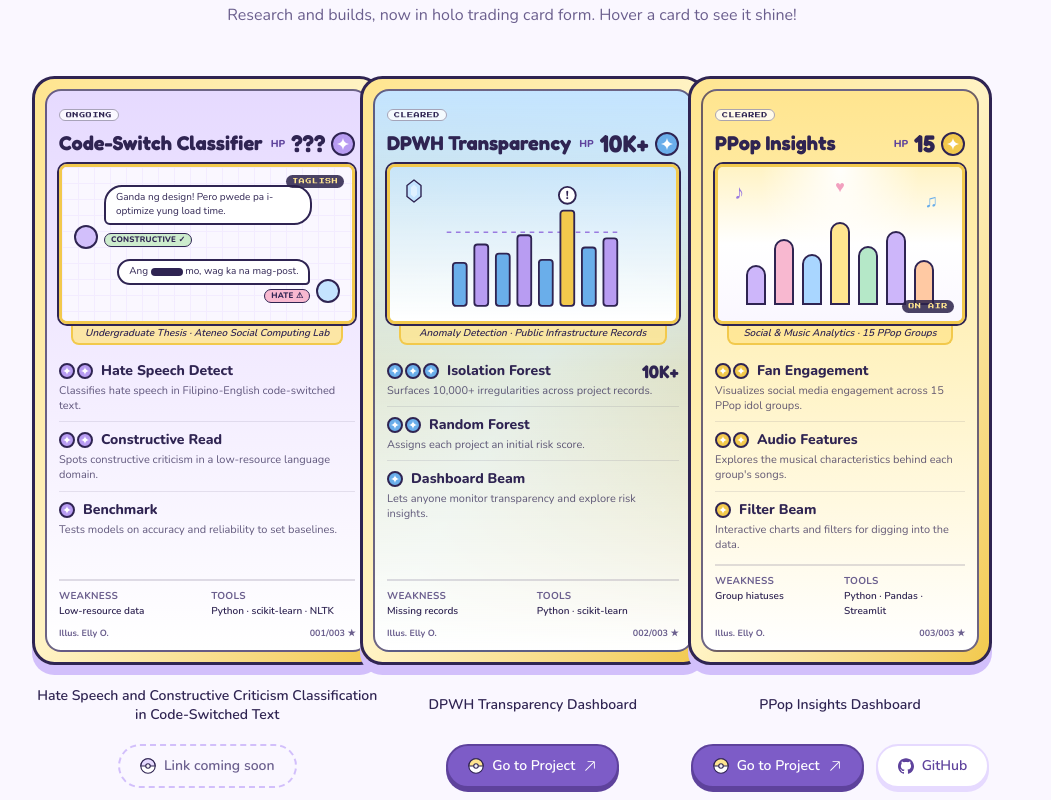
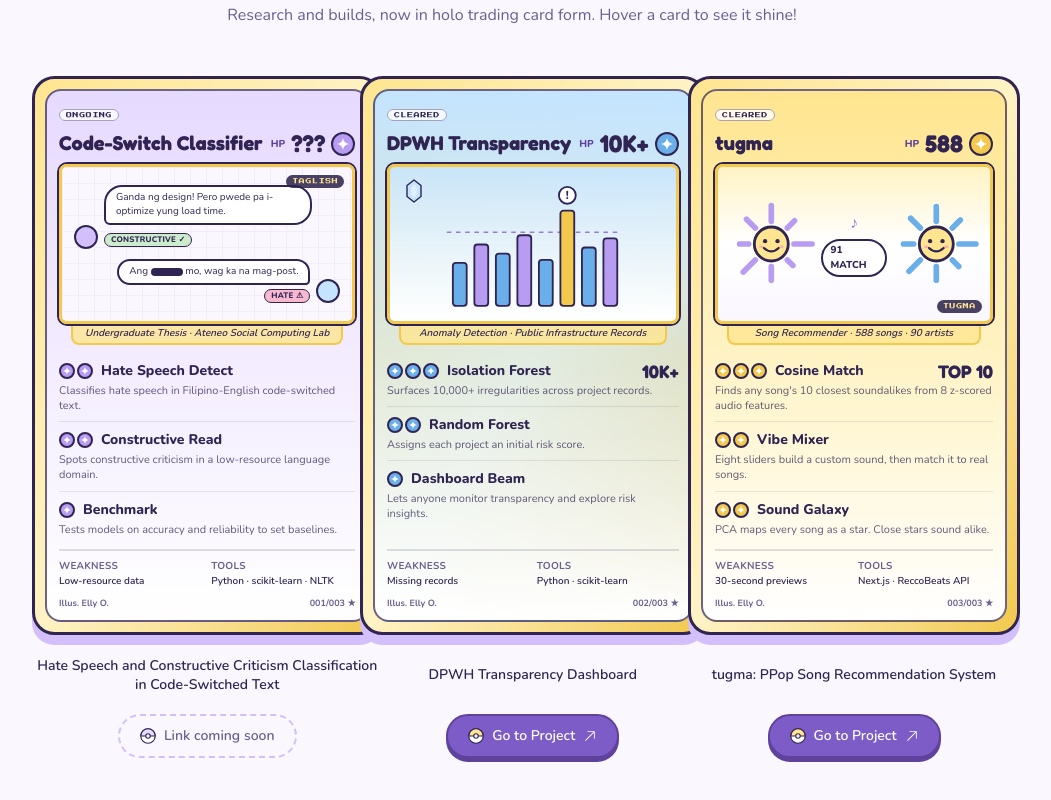
Before and after one commit to ellyyy-son/portfolio, a Next.js app: page / in a window 1280 px wide. Shown: the part 4440-5240 px from the top of the page, without its empty margins (128-1179 px from the left). Built offline with nearby package versions, Linux system fonts and the light colour scheme.

Commit message:
Update ProjectCards.tsx

```diff
--- a/components/ProjectCards.tsx
+++ b/components/ProjectCards.tsx
@@ -77,38 +77,53 @@ function ChatArt() {
   );
 }
 
-function MusicArt() {
-  const bars = [
-    { h: 38, c: "#cdb6fa" },
-    { h: 62, c: "#f8b8d0" },
-    { h: 48, c: "#a9d6ff" },
-    { h: 78, c: "#ffe58f" },
-    { h: 56, c: "#b5e8c8" },
-    { h: 70, c: "#cdb6fa" },
-    { h: 42, c: "#ffc9a3" },
-  ];
+/* A song drawn as a "sun": 8 rays (one per audio feature) + a little face */
+function SongSun({ rays, ray }: { rays: number[]; ray: string }) {
+  return (
+    <svg viewBox="0 0 80 80" className="h-24 w-24" aria-hidden>
+      {rays.map((len, i) => {
+        const a = (i * Math.PI) / 4 - Math.PI / 2;
+        const r0 = 20;
+        const r1 = r0 + len;
+        return (
+          <line
+            key={`ray-${i}`}
+            x1={40 + Math.cos(a) * r0}
+            y1={40 + Math.sin(a) * r0}
+            x2={40 + Math.cos(a) * r1}
+            y2={40 + Math.sin(a) * r1}
+            stroke={ray}
+            strokeWidth="5"
+            strokeLinecap="round"
+          />
+        );
+      })}
+      <circle cx="40" cy="40" r="15" fill="#ffe58f" stroke="#2f2452" strokeWidth="2.5" />
+      <circle cx="34.5" cy="37.5" r="1.9" fill="#2f2452" />
+      <circle cx="45.5" cy="37.5" r="1.9" fill="#2f2452" />
+      <path d="M33.5 43.5q6.5 6 13 0" fill="none" stroke="#2f2452" strokeWidth="2" strokeLinecap="round" />
+      <ellipse cx="31" cy="42.5" rx="2" ry="1.2" fill="#f6a6c1" opacity="0.8" />
+      <ellipse cx="49" cy="42.5" rx="2" ry="1.2" fill="#f6a6c1" opacity="0.8" />
+    </svg>
+  );
+}
 
+function SunMatchArt() {
   return (
-    <div className="relative flex h-full w-full items-end justify-center gap-2 bg-gradient-to-b from-[#fff3c4] via-white to-lav-50 px-5 pb-4 pt-8">
-      {/* stage spotlight */}
-      <div className="pointer-events-none absolute left-1/2 top-0 h-full w-40 -translate-x-1/2 bg-[radial-gradient(ellipse_at_top,rgb(255_255_255/0.95),transparent_70%)]" />
+    <div className="relative flex h-full w-full items-center justify-center gap-1 bg-gradient-to-b from-[#fff3c4] via-white to-lav-50 px-2">
+      <SongSun rays={[14, 9, 16, 7, 12, 15, 8, 11]} ray="#b89cf2" />
 
-      {/* floating notes */}
-      <span className="absolute left-4 top-3 text-xl font-bold text-lav-500">♪</span>
-      <span className="absolute right-6 top-5 text-lg font-bold text-sky-deep">♫</span>
-      <span className="absolute left-1/2 top-2 -translate-x-1/2 text-base font-bold text-[#f2a0bf]">♥</span>
+      <div className="flex flex-col items-center gap-1">
+        <span className="text-base font-bold text-lav-500">♪</span>
+        <span className="rounded-full border-2 border-ink bg-white px-2 py-0.5 text-[10px] font-extrabold text-ink">
+          91 MATCH
+        </span>
+      </div>
 
-      {/* equalizer */}
-      {bars.map((bar, i) => (
-        <span
-          key={i}
-          className="relative w-5 rounded-t-lg border-2 border-ink"
-          style={{ height: `${bar.h}%`, background: bar.c }}
-        />
-      ))}
+      <SongSun rays={[13, 10, 15, 8, 12, 14, 9, 12]} ray="#6aaeea" />
 
       <span className="absolute bottom-2 right-2 rounded-md bg-screen/85 px-1.5 py-0.5 font-pixel text-[6px] tracking-widest text-butter">
-        ON AIR
+        TUGMA
       </span>
     </div>
   );
@@ -229,34 +244,34 @@ const PROJECTS: CardProject[] = [
     projectHref: "https://dpwh.ellyson.dev/", // ← paste your project link here
   },
   {
-    title: "PPop Insights Dashboard",
-    cardName: "PPop Insights",
+    title: "tugma: PPop Song Recommendation System",
+    cardName: "tugma",
     stage: "CLEARED",
-    hp: "15",
-    type: { label: "VIZ", tone: "butter" },
-    art: <MusicArt />,
-    info: "Social & Music Analytics · 15 PPop Groups",
+    hp: "588",
+    type: { label: "MUSIC", tone: "butter" },
+    art: <SunMatchArt />,
+    info: "Song Recommender · 588 songs · 90 artists",
     moves: [
       {
-        name: "Fan Engagement",
-        cost: 2,
-        desc: "Visualizes social media engagement across 15 PPop idol groups.",
+        name: "Cosine Match",
+        cost: 3,
+        damage: "TOP 10",
+        desc: "Finds any song's 10 closest soundalikes from 8 z-scored audio features.",
       },
       {
-        name: "Audio Features",
+        name: "Vibe Mixer",
         cost: 2,
-        desc: "Explores the musical characteristics behind each group's songs.",
+        desc: "Eight sliders build a custom sound, then match it to real songs.",
       },
       {
-        name: "Filter Beam",
-        cost: 1,
-        desc: "Interactive charts and filters for digging into the data.",
+        name: "Sound Galaxy",
+        cost: 2,
+        desc: "PCA maps every song as a star. Close stars sound alike.",
       },
     ],
-    weakness: "Group hiatuses",
-    tools: ["Python", "Pandas", "Streamlit"],
+    weakness: "30-second previews",
+    tools: ["Next.js", "ReccoBeats API"],
     projectHref: "https://ppop.ellyson.dev/",
-    githubHref: "https://github.com/ellyyy-son/ppop-dashboard",
   },
 ];
 
```
